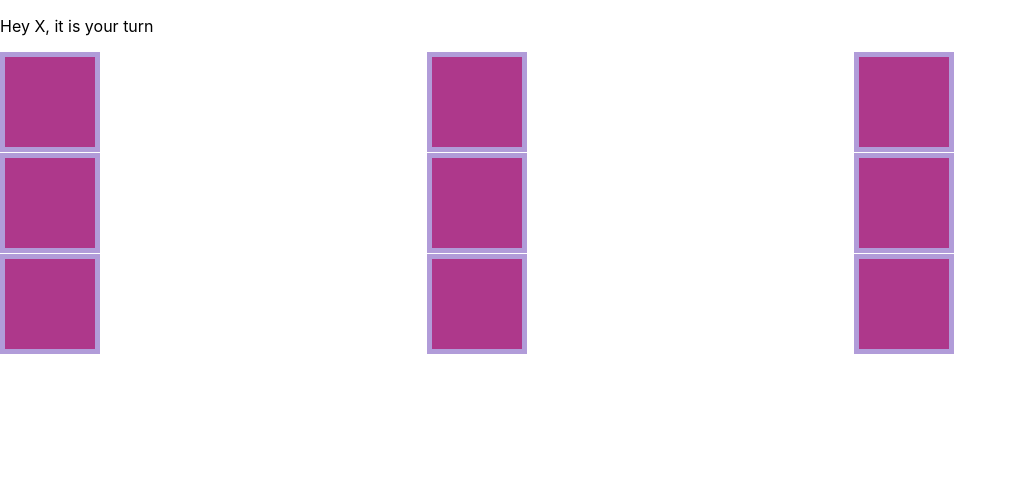
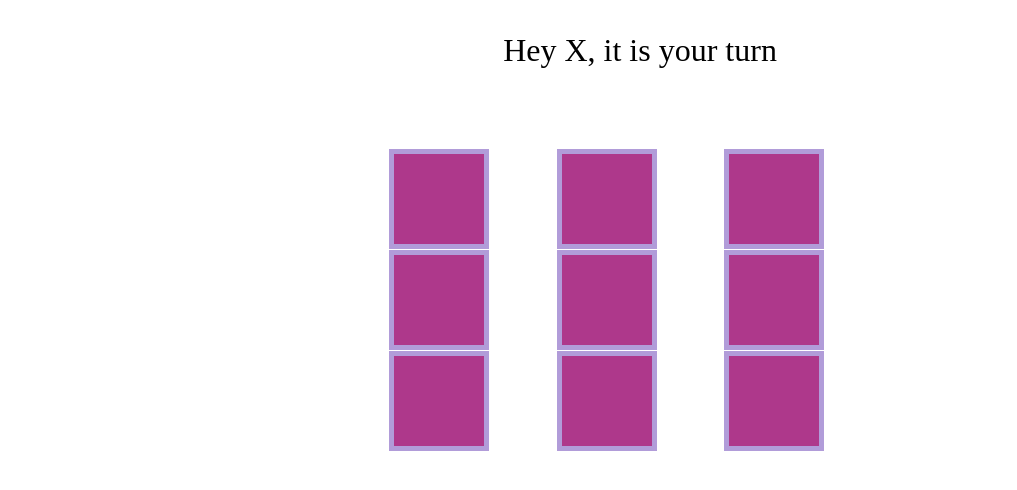
Before and after one commit to PJSalter/pjs-tic-tac-toe, a Next.js app: page / in a window 1280 px wide. Shown: the top 490 px of the page, without its empty margins (0-1017 px from the left). Built offline with nearby package versions, Linux system fonts and the light colour scheme.

Commit message:
setting margin for grid squares and styling for text

```diff
--- a/styles/globals.css
+++ b/styles/globals.css
@@ -1,4 +1,4 @@
-html,
+/* html,
 body {
   padding: 0;
   margin: 0;
@@ -13,12 +13,13 @@ a {
 
 * {
   box-sizing: border-box;
-}
+} */
 
 .gridStyling {
   display: grid;
   grid-gap: 1px;
   grid-template-columns: repeat(3, 1fr);
+  margin: 5rem 23.8rem 15rem;
 }
 
 .square {
@@ -30,6 +31,19 @@ a {
   border: solid 5px #b19cd9;
 }
 
+/* .square_o {
+  background-color: lightseagreen;
+}
+
+.square_x {
+  background-color: bisque;
+} */
+
+p {
+  font-size: 2rem;
+  text-align: center;
+}
+
 @media (prefers-color-scheme: dark) {
   html {
     color-scheme: dark;
```
